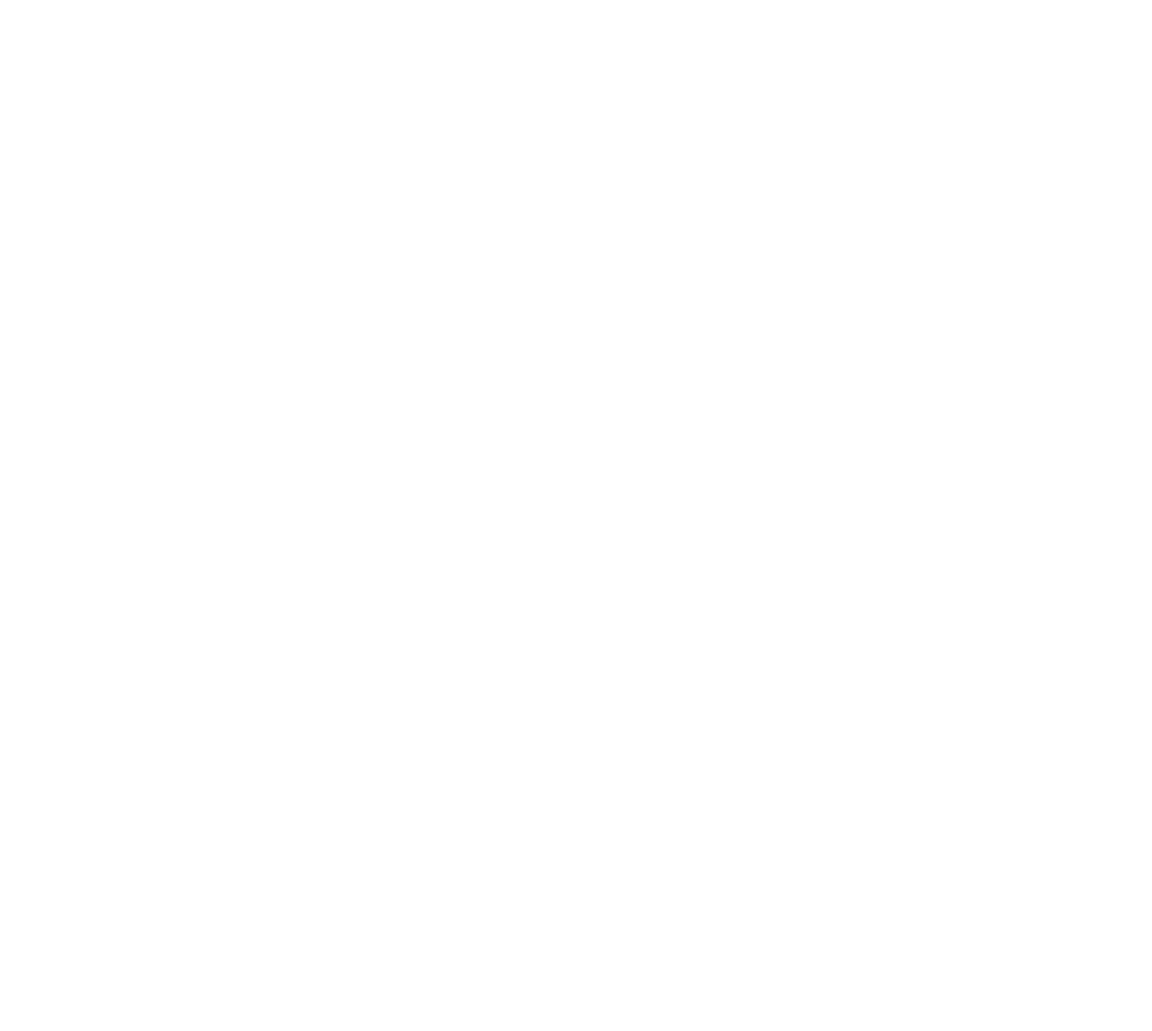
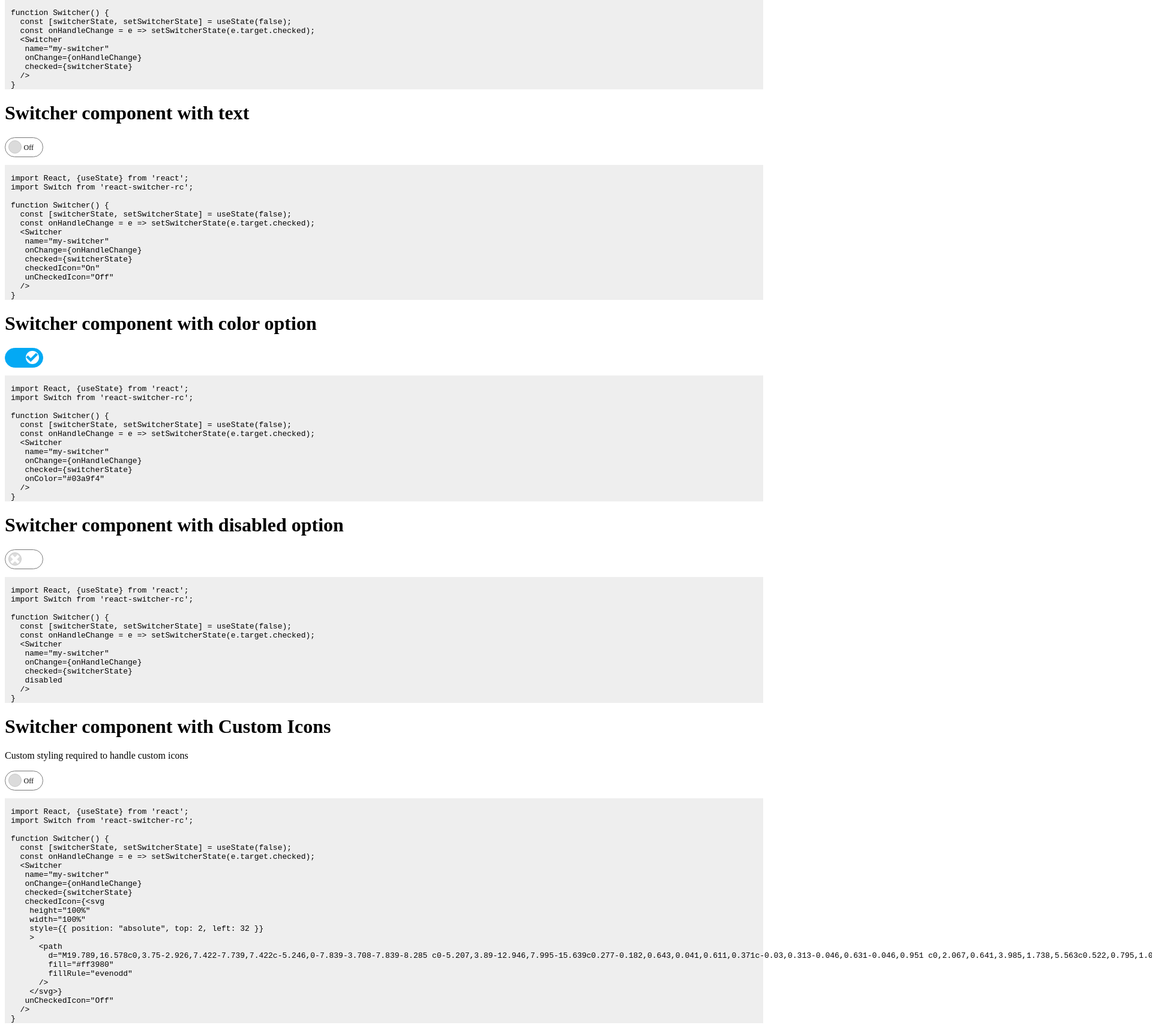
Before and after one commit to Qubaish/react-switcher-component, a React app: page / in a window 1280 px wide. Shown: the part 172-1891 px from the top of the page at 60% size, 1920 px wide, since content can reach past the window. Before the commit the page ends 800 px from the top, so only its background shows below. Built offline with nearby package versions, Linux system fonts and the light colour scheme.

Commit message:
Add examples and update readme

```diff
--- a/demo/App.js
+++ b/demo/App.js
@@ -1,6 +1,11 @@
 import React, {useState} from 'react';
 import ReactDom from 'react-dom';
-import Switcher from '../src';
+import WithText from './WithText';
+import WithColor from './WithColor';
+import WithDisabled from './WithDisabled';
+import WithIcon from './WithIcon';
+import Simple from './Simple';
+import './index.css';
 
 function App() {
 
@@ -11,11 +16,11 @@ function App() {
 
     return (
         <div>
-            <Switcher
-                name="my-switcher"
-                onChange={onHandleChange}
-                checked={switcherState}
-            />
+            <Simple />
+            <WithText />
+            <WithColor />
+            <WithDisabled />
+            <WithIcon />
         </div>
     )
 }
--- /dev/null
+++ b/demo/Simple.js
@@ -0,0 +1,36 @@
+import React, { useState, Fragment } from 'react';
+import Switcher from '../src';
+
+function Simple() {
+    const [switcherState, setSwitcherState] = useState(true);
+    const onHandleChange = e => {
+        setSwitcherState(e.target.checked);
+    }
+    return (
+        <Fragment>
+            <h1> Switcher component</h1>
+            <Switcher
+                name="my-switcher"
+                onChange={onHandleChange}
+                checked={switcherState}
+            />
+            <pre className="pre">
+                {`
+import React, {useState} from 'react';
+import Switch from 'react-switcher-rc';
+
+function Switcher() {
+  const [switcherState, setSwitcherState] = useState(false);
+  const onHandleChange = e => setSwitcherState(e.target.checked);
+  <Switcher
+   name="my-switcher"
+   onChange={onHandleChange}
+   checked={switcherState}
+  />
+}`}
+        </pre>
+    </Fragment>
+    )
+}
+
+export default Simple;
--- /dev/null
+++ b/demo/WithColor.js
@@ -0,0 +1,38 @@
+import React, { useState, Fragment } from 'react';
+import Switcher from '../src';
+
+function WithColor() {
+    const [switcherState, setSwitcherState] = useState(true);
+    const onHandleChange = e => {
+        setSwitcherState(e.target.checked);
+    }
+    return (
+        <Fragment>
+            <h1> Switcher component with color option</h1>
+            <Switcher
+                name="my-switcher"
+                onChange={onHandleChange}
+                checked={switcherState}
+                onColor="#03a9f4"
+            />
+            <pre className="pre">
+                {`
+import React, {useState} from 'react';
+import Switch from 'react-switcher-rc';
+
+function Switcher() {
+  const [switcherState, setSwitcherState] = useState(false);
+  const onHandleChange = e => setSwitcherState(e.target.checked);
+  <Switcher
+   name="my-switcher"
+   onChange={onHandleChange}
+   checked={switcherState}
+   onColor="#03a9f4"
+  />
+}`}
+        </pre>
+    </Fragment>
+    )
+}
+
+export default WithColor;
--- /dev/null
+++ b/demo/WithDisabled.js
@@ -0,0 +1,38 @@
+import React, { useState, Fragment } from 'react';
+import Switcher from '../src';
+
+function WithDisabled() {
+    const [switcherState, setSwitcherState] = useState(false);
+    const onHandleChange = e => {
+        setSwitcherState(e.target.checked);
+    }
+    return (
+        <Fragment>
+            <h1> Switcher component with disabled option</h1>
+            <Switcher
+                name="my-switcher"
+                onChange={onHandleChange}
+                checked={switcherState}
+                disabled
+            />
+            <pre className="pre">
+                {`
+import React, {useState} from 'react';
+import Switch from 'react-switcher-rc';
+
+function Switcher() {
+  const [switcherState, setSwitcherState] = useState(false);
+  const onHandleChange = e => setSwitcherState(e.target.checked);
+  <Switcher
+   name="my-switcher"
+   onChange={onHandleChange}
+   checked={switcherState}
+   disabled
+  />
+}`}
+        </pre>
+    </Fragment>
+    )
+}
+
+export default WithDisabled;
--- /dev/null
+++ b/demo/WithIcon.js
@@ -0,0 +1,52 @@
+import React, { useState, Fragment } from 'react';
+import { heartIcon } from './heartIcon';
+import Switcher from '../src';
+
+function WithIcon() {
+    const [switcherState, setSwitcherState] = useState(false);
+    const onHandleChange = e => {
+        setSwitcherState(e.target.checked);
+    }
+    return (
+        <Fragment>
+            <h1> Switcher component with Custom Icons</h1>
+            <p>Custom styling required to handle custom icons</p>
+            <Switcher
+                name="my-switcher"
+                onChange={onHandleChange}
+                checked={switcherState}
+                checkedIcon={heartIcon}
+                unCheckedIcon="Off"
+            />
+            <pre className="pre">
+                {`
+import React, {useState} from 'react';
+import Switch from 'react-switcher-rc';
+
+function Switcher() {
+  const [switcherState, setSwitcherState] = useState(false);
+  const onHandleChange = e => setSwitcherState(e.target.checked);
+  <Switcher
+   name="my-switcher"
+   onChange={onHandleChange}
+   checked={switcherState}
+   checkedIcon={<svg
+    height="100%"
+    width="100%"
+    style={{ position: "absolute", top: 2, left: 32 }}
+    >
+      <path
+        d="M19.789,16.578c0,3.75-2.926,7.422-7.739,7.422c-5.246,0-7.839-3.708-7.839-8.285 c0-5.207,3.89-12.946,7.995-15.639c0.277-0.182,0.643,0.041,0.611,0.371c-0.03,0.313-0.046,0.631-0.046,0.951 c0,2.067,0.641,3.985,1.738,5.563c0.522,0.795,1.092,1.477,1.763,2.351c0.94,1.226,1.636,1.905,2.642,3.84 c0.005,0.01,0.01,0.018,0.015,0.028C19.48,14.197,19.789,15.352,19.789,16.578z"
+        fill="#ff3980"
+        fillRule="evenodd"
+      />
+    </svg>}
+   unCheckedIcon="Off"
+  />
+}`}
+        </pre>
+    </Fragment>
+    )
+}
+
+export default WithIcon;
--- /dev/null
+++ b/demo/WithText.js
@@ -0,0 +1,40 @@
+import React, { useState, Fragment } from 'react';
+import Switcher from '../src';
+
+function WithText() {
+    const [switcherState, setSwitcherState] = useState(false);
+    const onHandleChange = e => {
+        setSwitcherState(e.target.checked);
+    }
+    return (
+        <Fragment>
+            <h1> Switcher component with text</h1>
+            <Switcher
+                name="my-switcher"
+                onChange={onHandleChange}
+                checked={switcherState}
+                checkedIcon="On"
+                unCheckedIcon="Off"
+            />
+            <pre className="pre">
+                {`
+import React, {useState} from 'react';
+import Switch from 'react-switcher-rc';
+
+function Switcher() {
+  const [switcherState, setSwitcherState] = useState(false);
+  const onHandleChange = e => setSwitcherState(e.target.checked);
+  <Switcher
+   name="my-switcher"
+   onChange={onHandleChange}
+   checked={switcherState}
+   checkedIcon="On"
+   unCheckedIcon="Off"
+  />
+}`}
+        </pre>
+    </Fragment>
+    )
+}
+
+export default WithText;
--- /dev/null
+++ b/demo/heartIcon.js
@@ -0,0 +1,15 @@
+import React from 'react';
+
+export const heartIcon = (
+    <svg
+        height="100%"
+        width="100%"
+        style={{ position: "absolute", top: 2, left: 32 }}
+    >
+        <path
+            d="M19.789,16.578c0,3.75-2.926,7.422-7.739,7.422c-5.246,0-7.839-3.708-7.839-8.285 c0-5.207,3.89-12.946,7.995-15.639c0.277-0.182,0.643,0.041,0.611,0.371c-0.03,0.313-0.046,0.631-0.046,0.951 c0,2.067,0.641,3.985,1.738,5.563c0.522,0.795,1.092,1.477,1.763,2.351c0.94,1.226,1.636,1.905,2.642,3.84 c0.005,0.01,0.01,0.018,0.015,0.028C19.48,14.197,19.789,15.352,19.789,16.578z"
+            fill="#ff3980"
+            fillRule="evenodd"
+        />
+    </svg>
+);
--- /dev/null
+++ b/demo/index.css
@@ -0,0 +1,4 @@
+.pre {
+    background-color: #eee;
+    padding: 0 10px;
+}
--- a/src/index.js
+++ b/src/index.js
@@ -17,7 +17,8 @@ export default function Switcher({
     unCheckedIcon,
     checkedIcon,
     id,
-    onColor
+    onColor,
+    disabled
 }) {
     const styledColor = onColor ? { background: onColor, border: `1px solid ${onColor}`  } : '';
     const checkedIconWithColor =  checkedIcon ? checkedIcon : defaultCheckedIcon(onColor);
@@ -32,6 +33,7 @@ export default function Switcher({
                 checked={checked}
                 onChange={onChange}
                 id={id}
+                disabled={disabled}
             />
             <div
                 className={sn('animated', `${blockName}__shape`)}
@@ -58,5 +60,5 @@ Switcher.propTypes = {
     checked: PropTypes.oneOfType([PropTypes.bool, PropTypes.string]),
     checkedIcon: PropTypes.oneOfType([PropTypes.string, PropTypes.node]),
     unCheckedIcon: PropTypes.oneOfType([PropTypes.string, PropTypes.node]),
-    handlerIcon: PropTypes.bool,
+    disabled: PropTypes.bool,
 };
```
Also changed, not shown: 1 other file (tests, documents, lock files or other folders).
